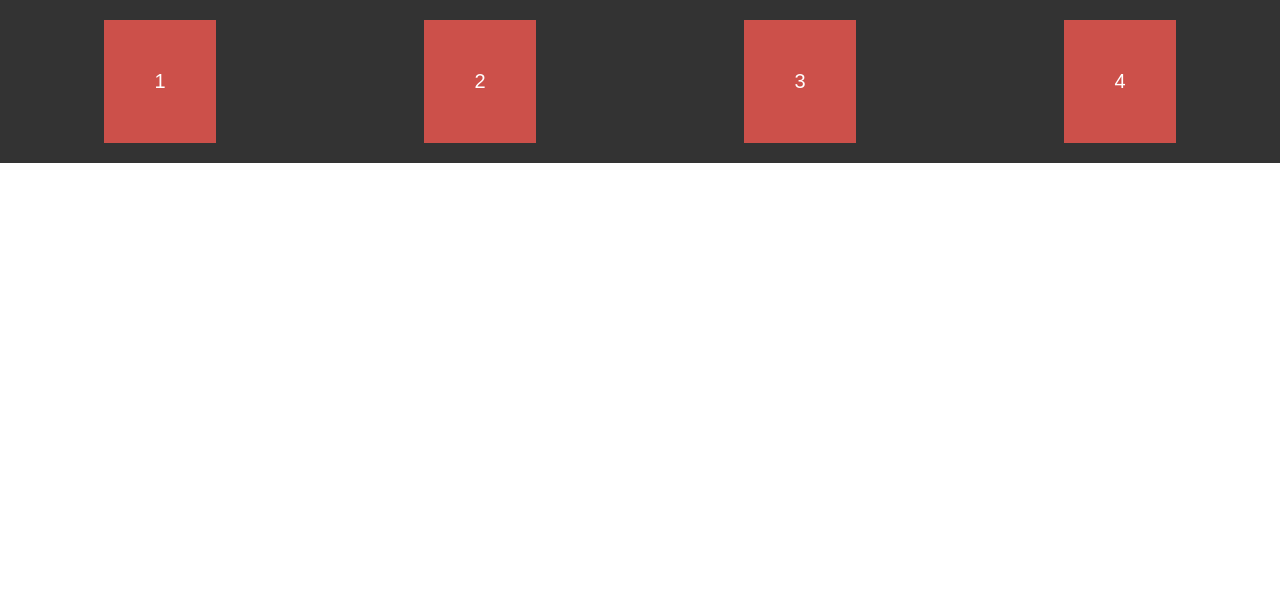
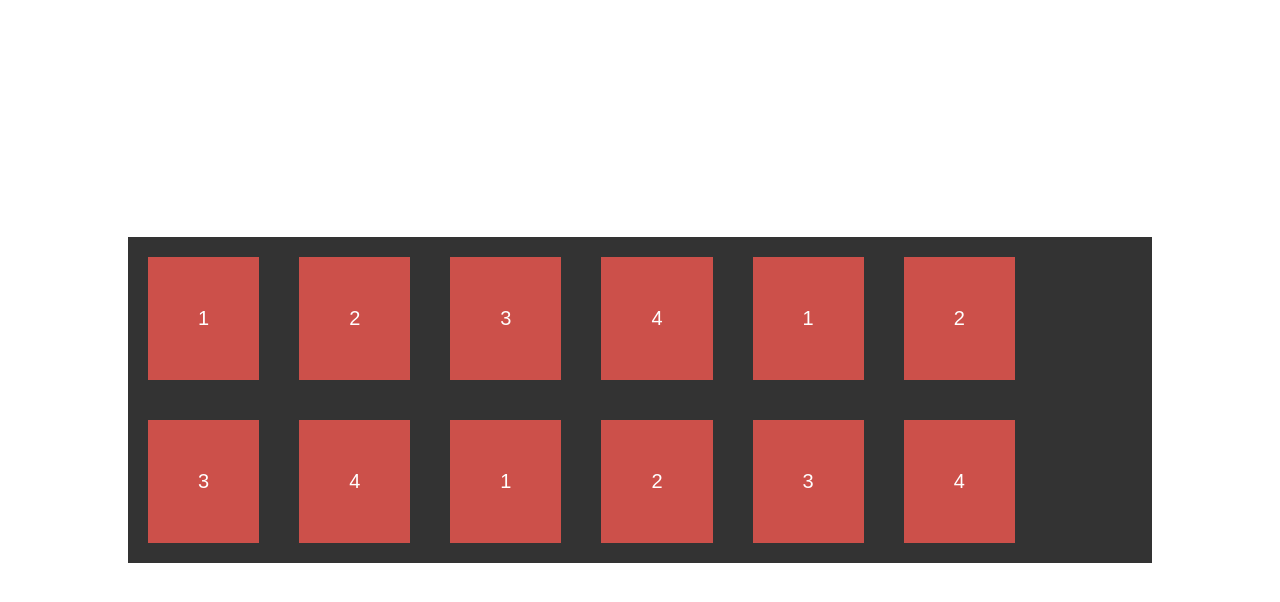
Before and after one commit to Cole-Campbell/cole-campbell.github.io, a plain HTML site: page index.html in a window 1280 px wide. Drawn offline with Linux system fonts and the light colour scheme.

Commit message:
Added styling and more boxes for testing.

```diff
--- a/index.html
+++ b/index.html
@@ -5,11 +5,23 @@
 		<link rel="stylesheet" type="text/css" href="./style.css">
 	</head>
 	<body>
+		<section id="wrapper">
 			<div id="container">
 				<div class="xs box"><p>1</p></div>
 				<div class="sm box"><p>2</p></div>
 				<div class="md box"><p>3</p></div>
 				<div class="lg box"><p>4</p></div>
+
+				<div class="xs box"><p>1</p></div>
+				<div class="sm box"><p>2</p></div>
+				<div class="md box"><p>3</p></div>
+				<div class="lg box"><p>4</p></div>
+
+				<div class="xs box"><p>1</p></div>
+				<div class="sm box"><p>2</p></div>
+				<div class="md box"><p>3</p></div>
+				<div class="lg box"><p>4</p></div>
 			</div>
+		</section>
 	</body>
 </html>
--- a/style.css
+++ b/style.css
@@ -5,9 +5,8 @@
 #container {
   display: flex;
   flex-direction: row;
-  justify-content: space-around;
+  justify-content: flex-start;
   height: 90%;
-  width: 100%;
   background-color: #333;
   flex-wrap: wrap; }
 
@@ -22,6 +21,14 @@ p {
   height: auto;
   margin: 20px;
   background-color: #cc504a;
-  align-items: center; }
+  align-items: flex-start; }
+
+#wrapper{
+  width: 80%;
+  position: absolute;
+  top: 50%;
+  left: 50%;
+  transform: translate(-50%,-50%);
+}
 
 /*# sourceMappingURL=style.css.map */
```
Lines whose indentation alone changed are shown as unchanged.
